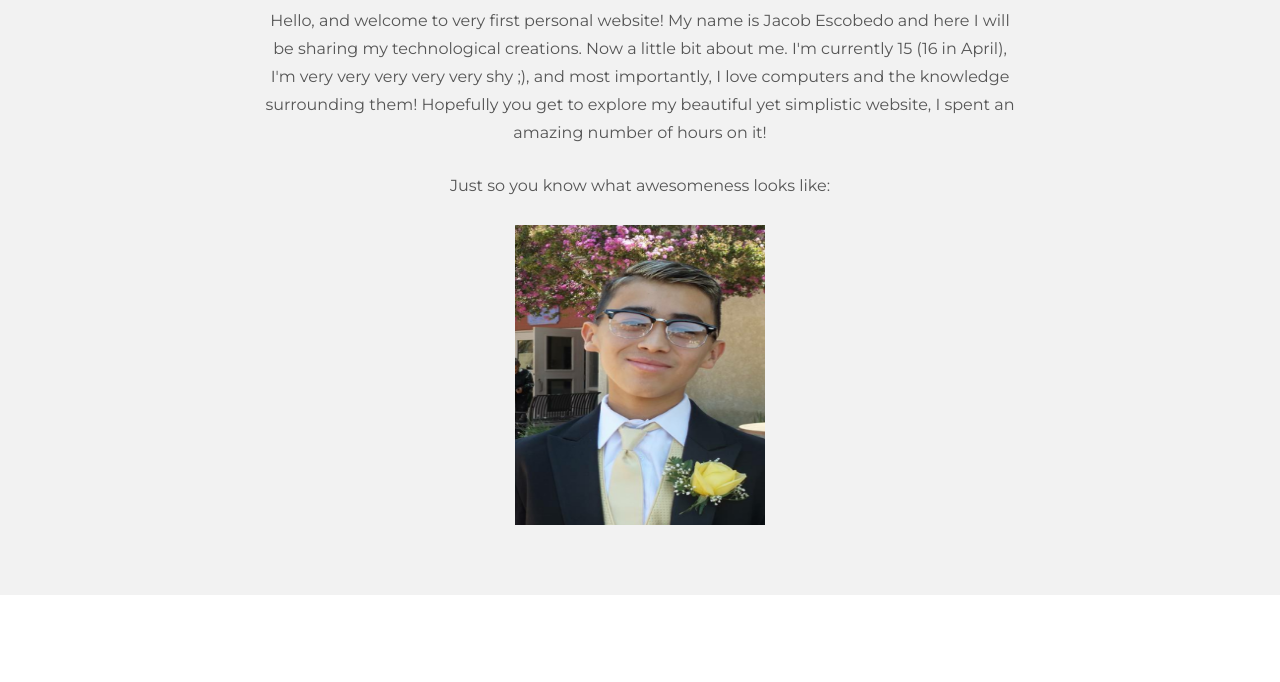
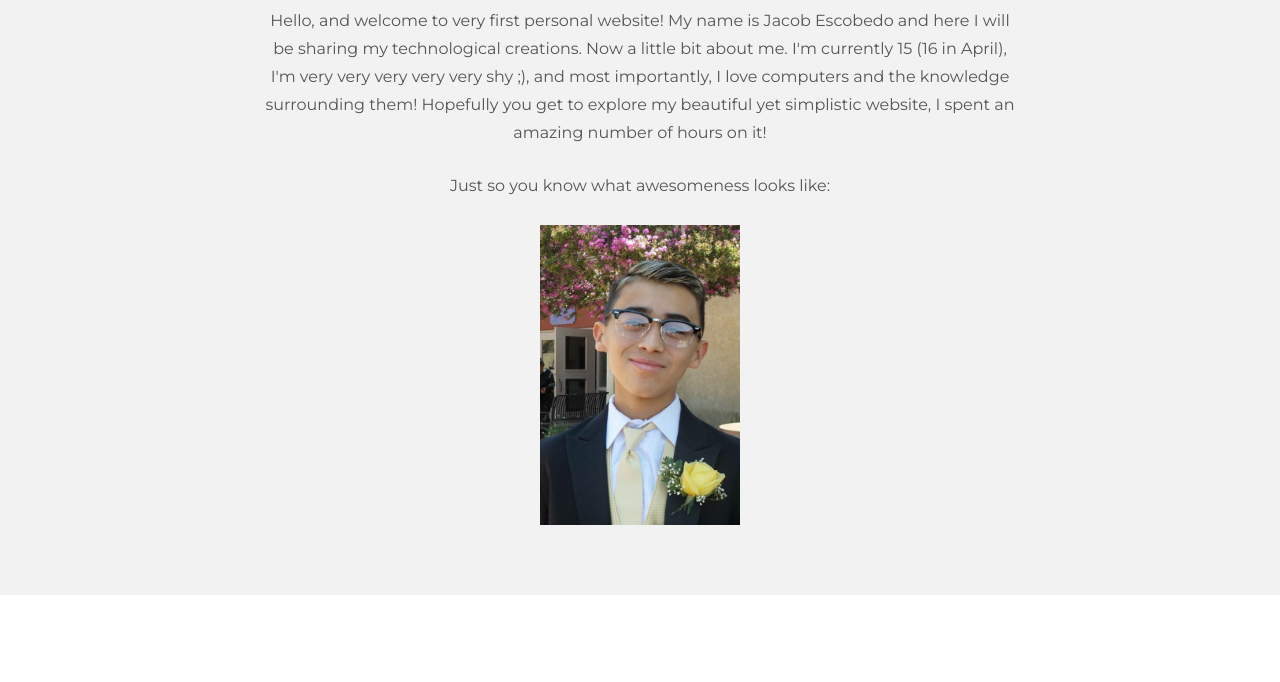
Before and after one commit to Jrescobedo/Jrescobedo.github.io, a plain HTML site: page index.html in a window 1280 px wide. Shown: the part 508-1190 px from the top of the page. Drawn offline with nearby package versions, Linux system fonts and the light colour scheme.

```diff
--- a/index.html
+++ b/index.html
@@ -66,7 +66,7 @@
 		Hopefully you get to explore my beautiful yet simplistic website, I spent an amazing number
 		of hours on it!</p>
 					<p>Just so you know what awesomeness looks like:</p>
-					<img src ="assets/img/portfolio/home.jpg" height="300" width="250"/>
+					<img src ="assets/img/portfolio/home.jpg" height="300" width="200"/>
 
 				</div><!-- /col-lg-8 -->
 			</div><!-- /row -->
```
